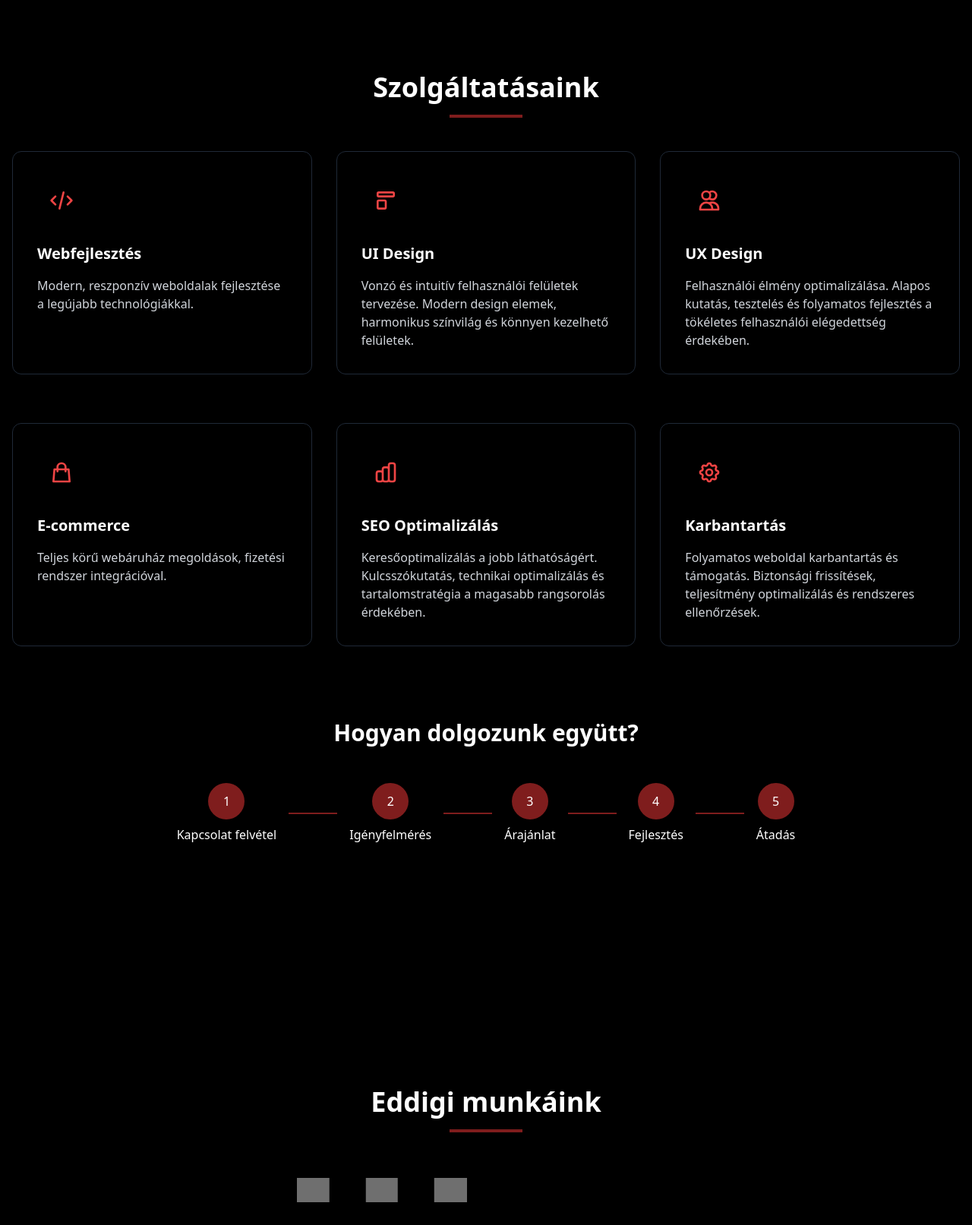
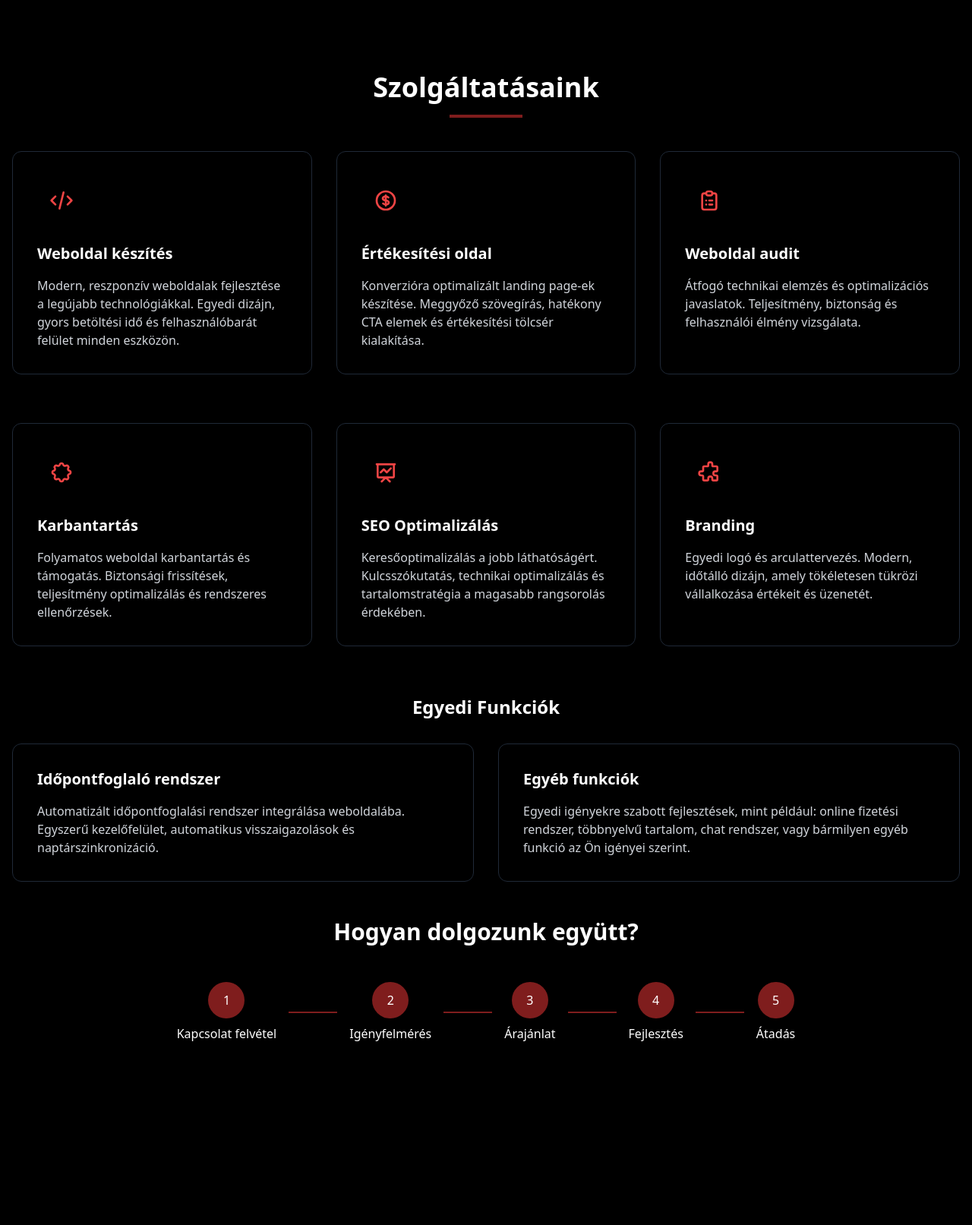
Before and after one commit to Atti77/WebMonkeys, a Flask app: page / in a window 1280 px wide. Shown: the part 2291-3904 px from the top of the page at 76% size. Run offline with Flask 3, Linux system fonts and the light colour scheme; grey boxes are pictures that could not be loaded.

Commit message:
szolgaltatasaink_resz

```diff
--- a/templates/index.html
+++ b/templates/index.html
@@ -202,204 +202,101 @@
             <h2 class="text-4xl font-bold mb-16 text-center text-white">
                 <span class="relative">
                     Szolgáltatásaink
-              <span
-                class="absolute -bottom-4 left-1/2 transform -translate-x-1/2 w-24 h-1 bg-red-900"
-              ></span>
+                    <span class="absolute -bottom-4 left-1/2 transform -translate-x-1/2 w-24 h-1 bg-red-900"></span>
                 </span>
             </h2>
 
             <!-- Első sor szolgáltatás kártyák -->
-          <div
-            class="grid grid-cols-1 md:grid-cols-2 lg:grid-cols-3 gap-8 mb-16"
-          >
-            <!-- Webfejlesztés -->
-            <div
-              class="bg-gray-900/50 backdrop-blur-sm p-8 rounded-xl border border-gray-800 hover:bg-red-900/50 transition-all duration-300"
-            >
-              <div
-                class="w-16 h-16 bg-red-900/20 rounded-lg flex items-center justify-center mb-6"
-              >
-                <svg
-                  class="w-8 h-8 text-red-500"
-                  fill="none"
-                  stroke="currentColor"
-                  viewBox="0 0 24 24"
-                >
-                  <path
-                    stroke-linecap="round"
-                    stroke-linejoin="round"
-                    stroke-width="2"
-                    d="M10 20l4-16m4 4l4 4-4 4M6 16l-4-4 4-4"
-                  />
+            <div class="grid grid-cols-1 md:grid-cols-2 lg:grid-cols-3 gap-8 mb-16">
+                <!-- Weboldal készítés -->
+                <div class="bg-gray-900/50 backdrop-blur-sm p-8 rounded-xl border border-gray-800 hover:bg-red-900/50 transition-all duration-300">
+                    <div class="w-16 h-16 bg-red-900/20 rounded-lg flex items-center justify-center mb-6">
+                        <svg class="w-8 h-8 text-red-500" fill="none" stroke="currentColor" viewBox="0 0 24 24">
+                            <path stroke-linecap="round" stroke-linejoin="round" stroke-width="2" d="M10 20l4-16m4 4l4 4-4 4M6 16l-4-4 4-4"/>
                         </svg>
                     </div>
-              <h3 class="text-xl font-bold text-white mb-4">Webfejlesztés</h3>
-              <p class="text-gray-300">
-                Modern, reszponzív weboldalak fejlesztése a legújabb
-                technológiákkal.
-              </p>
+                    <h3 class="text-xl font-bold text-white mb-4">Weboldal készítés</h3>
+                    <p class="text-gray-300">Modern, reszponzív weboldalak fejlesztése a legújabb technológiákkal. Egyedi dizájn, gyors betöltési idő és felhasználóbarát felület minden eszközön.</p>
                 </div>
 
-            <!-- UI Design kártya -->
-            <div
-              class="bg-gray-900/50 backdrop-blur-sm p-8 rounded-xl border border-gray-800 hover:bg-red-900/50 transition-all duration-300"
-            >
-              <div
-                class="w-16 h-16 bg-red-900/20 rounded-lg flex items-center justify-center mb-6"
-              >
-                <svg
-                  class="w-8 h-8 text-red-500"
-                  fill="none"
-                  stroke="currentColor"
-                  viewBox="0 0 24 24"
-                >
-                  <path
-                    stroke-linecap="round"
-                    stroke-linejoin="round"
-                    stroke-width="2"
-                    d="M4 5a1 1 0 011-1h14a1 1 0 011 1v2a1 1 0 01-1 1H5a1 1 0 01-1-1V5zM4 13a1 1 0 011-1h6a1 1 0 011 1v6a1 1 0 01-1 1H5a1 1 0 01-1-1v-6z"
-                  />
+                <!-- Értékesítési oldal -->
+                <div class="bg-gray-900/50 backdrop-blur-sm p-8 rounded-xl border border-gray-800 hover:bg-red-900/50 transition-all duration-300">
+                    <div class="w-16 h-16 bg-red-900/20 rounded-lg flex items-center justify-center mb-6">
+                        <svg class="w-8 h-8 text-red-500" fill="none" stroke="currentColor" viewBox="0 0 24 24">
+                            <path stroke-linecap="round" stroke-linejoin="round" stroke-width="2" d="M12 8c-1.657 0-3 .895-3 2s1.343 2 3 2 3 .895 3 2-1.343 2-3 2m0-8c1.11 0 2.08.402 2.599 1M12 8V7m0 1v8m0 0v1m0-1c-1.11 0-2.08-.402-2.599-1M21 12a9 9 0 11-18 0 9 9 0 0118 0z"/>
                         </svg>
                     </div>
-              <h3 class="text-xl font-bold text-white mb-4">UI Design</h3>
-              <p class="text-gray-300">
-                Vonzó és intuitív felhasználói felületek tervezése. Modern
-                design elemek, harmonikus színvilág és könnyen kezelhető
-                felületek.
-              </p>
+                    <h3 class="text-xl font-bold text-white mb-4">Értékesítési oldal</h3>
+                    <p class="text-gray-300">Konverzióra optimalizált landing page-ek készítése. Meggyőző szövegírás, hatékony CTA elemek és értékesítési tölcsér kialakítása.</p>
                 </div>
 
-            <!-- UX Design kártya -->
-            <div
-              class="bg-gray-900/50 backdrop-blur-sm p-8 rounded-xl border border-gray-800 hover:bg-red-900/50 transition-all duration-300"
-            >
-              <div
-                class="w-16 h-16 bg-red-900/20 rounded-lg flex items-center justify-center mb-6"
-              >
-                <svg
-                  class="w-8 h-8 text-red-500"
-                  fill="none"
-                  stroke="currentColor"
-                  viewBox="0 0 24 24"
-                >
-                  <path
-                    stroke-linecap="round"
-                    stroke-linejoin="round"
-                    stroke-width="2"
-                    d="M12 4.354a4 4 0 110 5.292M15 21H3v-1a6 6 0 0112 0v1zm0 0h6v-1a6 6 0 00-9-5.197M13 7a4 4 0 11-8 0 4 4 0 018 0z"
-                  />
+                <!-- Weboldal audit -->
+                <div class="bg-gray-900/50 backdrop-blur-sm p-8 rounded-xl border border-gray-800 hover:bg-red-900/50 transition-all duration-300">
+                    <div class="w-16 h-16 bg-red-900/20 rounded-lg flex items-center justify-center mb-6">
+                        <svg class="w-8 h-8 text-red-500" fill="none" stroke="currentColor" viewBox="0 0 24 24">
+                            <path stroke-linecap="round" stroke-linejoin="round" stroke-width="2" d="M9 5H7a2 2 0 00-2 2v12a2 2 0 002 2h10a2 2 0 002-2V7a2 2 0 00-2-2h-2M9 5a2 2 0 002 2h2a2 2 0 002-2M9 5a2 2 0 012-2h2a2 2 0 012 2m-3 7h3m-3 4h3m-6-4h.01M9 16h.01"/>
                         </svg>
                     </div>
-              <h3 class="text-xl font-bold text-white mb-4">UX Design</h3>
-              <p class="text-gray-300">
-                Felhasználói élmény optimalizálása. Alapos kutatás, tesztelés és
-                folyamatos fejlesztés a tökéletes felhasználói elégedettség
-                érdekében.
-              </p>
+                    <h3 class="text-xl font-bold text-white mb-4">Weboldal audit</h3>
+                    <p class="text-gray-300">Átfogó technikai elemzés és optimalizációs javaslatok. Teljesítmény, biztonság és felhasználói élmény vizsgálata.</p>
                 </div>
             </div>
 
             <!-- Második sor szolgáltatás kártyák -->
-          <div
-            class="grid grid-cols-1 md:grid-cols-2 lg:grid-cols-3 gap-8 mb-24"
-          >
-            <!-- E-commerce -->
-            <div
-              class="bg-gray-900/50 backdrop-blur-sm p-8 rounded-xl border border-gray-800 hover:bg-red-900/50 transition-all duration-300"
-            >
-              <div
-                class="w-16 h-16 bg-red-900/20 rounded-lg flex items-center justify-center mb-6"
-              >
-                <svg
-                  class="w-8 h-8 text-red-500"
-                  fill="none"
-                  stroke="currentColor"
-                  viewBox="0 0 24 24"
-                >
-                  <path
-                    stroke-linecap="round"
-                    stroke-linejoin="round"
-                    stroke-width="2"
-                    d="M16 11V7a4 4 0 00-8 0v4M5 9h14l1 12H4L5 9z"
-                  />
-                </svg>
-              </div>
-              <h3 class="text-xl font-bold text-white mb-4">E-commerce</h3>
-              <p class="text-gray-300">
-                Teljes körű webáruház megoldások, fizetési rendszer
-                integrációval.
-              </p>
-            </div>
-
-            <!-- SEO Optimalizálás kártya -->
-            <div
-              class="bg-gray-900/50 backdrop-blur-sm p-8 rounded-xl border border-gray-800 hover:bg-red-900/50 transition-all duration-300"
-            >
-              <div
-                class="w-16 h-16 bg-red-900/20 rounded-lg flex items-center justify-center mb-6"
-              >
-                <svg
-                  class="w-8 h-8 text-red-500"
-                  fill="none"
-                  stroke="currentColor"
-                  viewBox="0 0 24 24"
-                >
-                  <path
-                    stroke-linecap="round"
-                    stroke-linejoin="round"
-                    stroke-width="2"
-                    d="M9 19v-6a2 2 0 00-2-2H5a2 2 0 00-2 2v6a2 2 0 002 2h2a2 2 0 002-2zm0 0V9a2 2 0 012-2h2a2 2 0 012 2v10m-6 0a2 2 0 002 2h2a2 2 0 002-2m0 0V5a2 2 0 012-2h2a2 2 0 012 2v14a2 2 0 01-2 2h-2a2 2 0 01-2-2z"
-                  />
-                </svg>
-              </div>
-              <h3 class="text-xl font-bold text-white mb-4">
-                SEO Optimalizálás
-              </h3>
-              <p class="text-gray-300">
-                Keresőoptimalizálás a jobb láthatóságért. Kulcsszókutatás,
-                technikai optimalizálás és tartalomstratégia a magasabb
-                rangsorolás érdekében.
-              </p>
-            </div>
-
-            <!-- Karbantartás kártya -->
-            <div
-              class="bg-gray-900/50 backdrop-blur-sm p-8 rounded-xl border border-gray-800 hover:bg-red-900/50 transition-all duration-300"
-            >
-              <div
-                class="w-16 h-16 bg-red-900/20 rounded-lg flex items-center justify-center mb-6"
-              >
-                <svg
-                  class="w-8 h-8 text-red-500"
-                  fill="none"
-                  stroke="currentColor"
-                  viewBox="0 0 24 24"
-                >
-                  <path
-                    stroke-linecap="round"
-                    stroke-linejoin="round"
-                    stroke-width="2"
-                    d="M10.325 4.317c.426-1.756 2.924-1.756 3.35 0a1.724 1.724 0 002.573 1.066c1.543-.94 3.31.826 2.37 2.37a1.724 1.724 0 001.065 2.572c1.756.426 1.756 2.924 0 3.35a1.724 1.724 0 00-1.066 2.573c.94 1.543-.826 3.31-2.37 2.37a1.724 1.724 0 00-2.572 1.065c-.426 1.756-2.924 1.756-3.35 0a1.724 1.724 0 00-2.573-1.066c-1.543.94-3.31-.826-2.37-2.37a1.724 1.724 0 00-1.065-2.572c-1.756-.426-1.756-2.924 0-3.35a1.724 1.724 0 001.066-2.573c-.94-1.543.826-3.31 2.37-2.37.996.608 2.296.07 2.572-1.065z"
-                  />
-                  <path
-                    stroke-linecap="round"
-                    stroke-linejoin="round"
-                    stroke-width="2"
-                    d="M15 12a3 3 0 11-6 0 3 3 0 016 0z"
-                  />
+            <div class="grid grid-cols-1 md:grid-cols-2 lg:grid-cols-3 gap-8 mb-16">
+                <!-- Karbantartás -->
+                <div class="bg-gray-900/50 backdrop-blur-sm p-8 rounded-xl border border-gray-800 hover:bg-red-900/50 transition-all duration-300">
+                    <div class="w-16 h-16 bg-red-900/20 rounded-lg flex items-center justify-center mb-6">
+                        <svg class="w-8 h-8 text-red-500" fill="none" stroke="currentColor" viewBox="0 0 24 24">
+                            <path stroke-linecap="round" stroke-linejoin="round" stroke-width="2" d="M10.325 4.317c.426-1.756 2.924-1.756 3.35 0a1.724 1.724 0 002.573 1.066c1.543-.94 3.31.826 2.37 2.37a1.724 1.724 0 001.065 2.572c1.756.426 1.756 2.924 0 3.35a1.724 1.724 0 00-1.066 2.573c.94 1.543-.826 3.31-2.37 2.37a1.724 1.724 0 00-2.572 1.065c-.426 1.756-2.924 1.756-3.35 0a1.724 1.724 0 00-2.573-1.066c-1.543.94-3.31-.826-2.37-2.37a1.724 1.724 0 00-1.065-2.572c-1.756-.426-1.756-2.924 0-3.35a1.724 1.724 0 001.066-2.573c-.94-1.543.826-3.31 2.37-2.37.996.608 2.296.07 2.572-1.065z"/>
                         </svg>
                     </div>
                     <h3 class="text-xl font-bold text-white mb-4">Karbantartás</h3>
-              <p class="text-gray-300">
-                Folyamatos weboldal karbantartás és támogatás. Biztonsági
-                frissítések, teljesítmény optimalizálás és rendszeres
-                ellenőrzések.
-              </p>
+                    <p class="text-gray-300">Folyamatos weboldal karbantartás és támogatás. Biztonsági frissítések, teljesítmény optimalizálás és rendszeres ellenőrzések.</p>
+                </div>
+
+                <!-- SEO Optimalizálás -->
+                <div class="bg-gray-900/50 backdrop-blur-sm p-8 rounded-xl border border-gray-800 hover:bg-red-900/50 transition-all duration-300">
+                    <div class="w-16 h-16 bg-red-900/20 rounded-lg flex items-center justify-center mb-6">
+                        <svg class="w-8 h-8 text-red-500" fill="none" stroke="currentColor" viewBox="0 0 24 24">
+                            <path stroke-linecap="round" stroke-linejoin="round" stroke-width="2" d="M7 12l3-3 3 3 4-4M8 21l4-4 4 4M3 4h18M4 4h16v12a1 1 0 01-1 1H5a1 1 0 01-1-1V4z"/>
+                        </svg>
+                    </div>
+                    <h3 class="text-xl font-bold text-white mb-4">SEO Optimalizálás</h3>
+                    <p class="text-gray-300">Keresőoptimalizálás a jobb láthatóságért. Kulcsszókutatás, technikai optimalizálás és tartalomstratégia a magasabb rangsorolás érdekében.</p>
+                </div>
+
+                <!-- Branding -->
+                <div class="bg-gray-900/50 backdrop-blur-sm p-8 rounded-xl border border-gray-800 hover:bg-red-900/50 transition-all duration-300">
+                    <div class="w-16 h-16 bg-red-900/20 rounded-lg flex items-center justify-center mb-6">
+                        <svg class="w-8 h-8 text-red-500" fill="none" stroke="currentColor" viewBox="0 0 24 24">
+                            <path stroke-linecap="round" stroke-linejoin="round" stroke-width="2" d="M11 4a2 2 0 114 0v1a1 1 0 001 1h3a1 1 0 011 1v3a1 1 0 01-1 1h-1a2 2 0 100 4h1a1 1 0 011 1v3a1 1 0 01-1 1h-3a1 1 0 01-1-1v-1a2 2 0 10-4 0v1a1 1 0 01-1 1H7a1 1 0 01-1-1v-3a1 1 0 00-1-1H4a2 2 0 110-4h1a1 1 0 001-1V7a1 1 0 011-1h3a1 1 0 001-1V4z"/>
+                        </svg>
+                    </div>
+                    <h3 class="text-xl font-bold text-white mb-4">Branding</h3>
+                    <p class="text-gray-300">Egyedi logó és arculattervezés. Modern, időtálló dizájn, amely tökéletesen tükrözi vállalkozása értékeit és üzenetét.</p>
                 </div>
             </div>
 
+            <!-- Funkciók szekció -->
+            <div class="mt-16">
+                <h3 class="text-2xl font-bold text-center text-white mb-8">Egyedi Funkciók</h3>
+                <div class="grid grid-cols-1 md:grid-cols-2 gap-8">
+                    <div class="bg-gray-900/50 backdrop-blur-sm p-8 rounded-xl border border-gray-800">
+                        <h4 class="text-xl font-bold text-white mb-4">Időpontfoglaló rendszer</h4>
+                        <p class="text-gray-300">Automatizált időpontfoglalási rendszer integrálása weboldalába. Egyszerű kezelőfelület, automatikus visszaigazolások és naptárszinkronizáció.</p>
+                    </div>
+                    <div class="bg-gray-900/50 backdrop-blur-sm p-8 rounded-xl border border-gray-800">
+                        <h4 class="text-xl font-bold text-white mb-4">Egyéb funkciók</h4>
+                        <p class="text-gray-300">Egyedi igényekre szabott fejlesztések, mint például: online fizetési rendszer, többnyelvű tartalom, chat rendszer, vagy bármilyen egyéb funkció az Ön igényei szerint.</p>
+                    </div>
+                </div>
+            </div>
+        </div>
+
+
           <!-- Hogyan dolgozunk együtt szekció -->
-          <div class="text-center mb-16">
+          <div class="text-center mb-16 mt-12">
             <h3 class="text-3xl font-bold text-white mb-12">
               Hogyan dolgozunk együtt?
             </h3>
```
Lines whose indentation alone changed are shown as unchanged.
